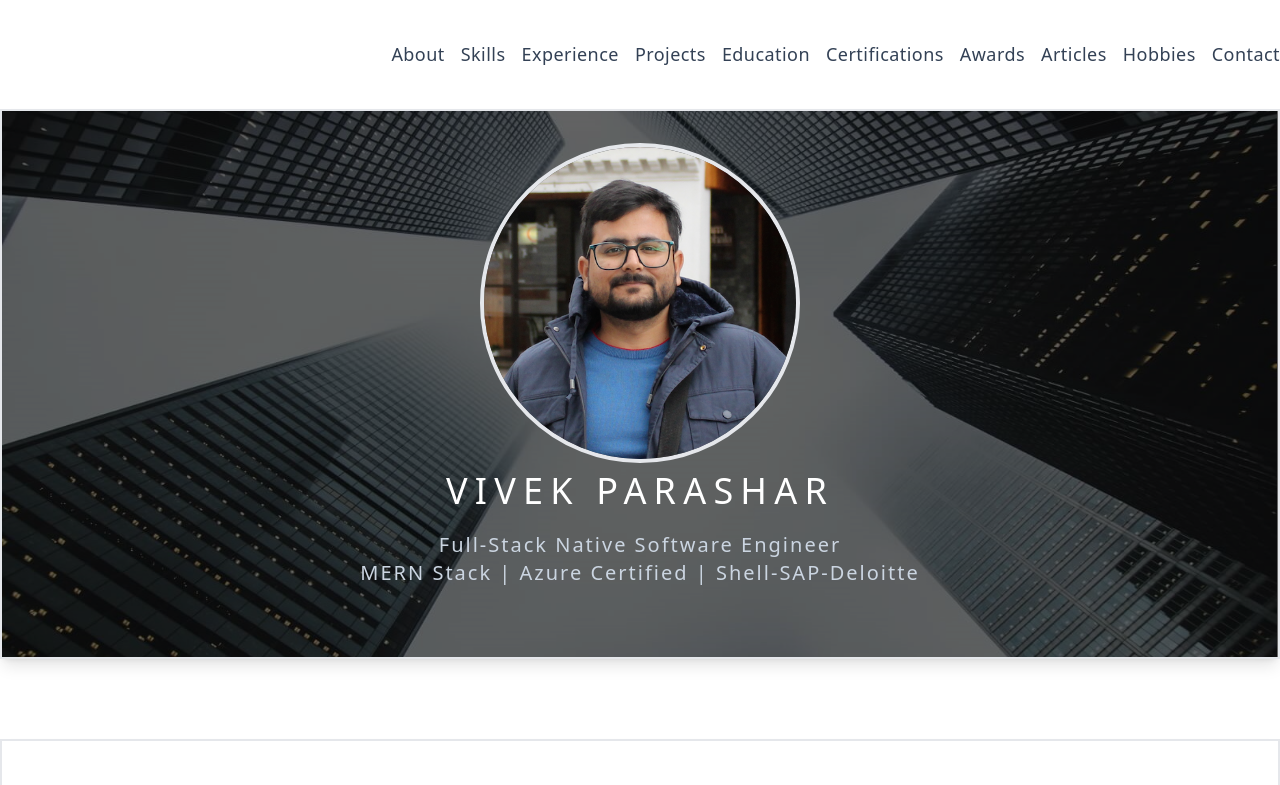
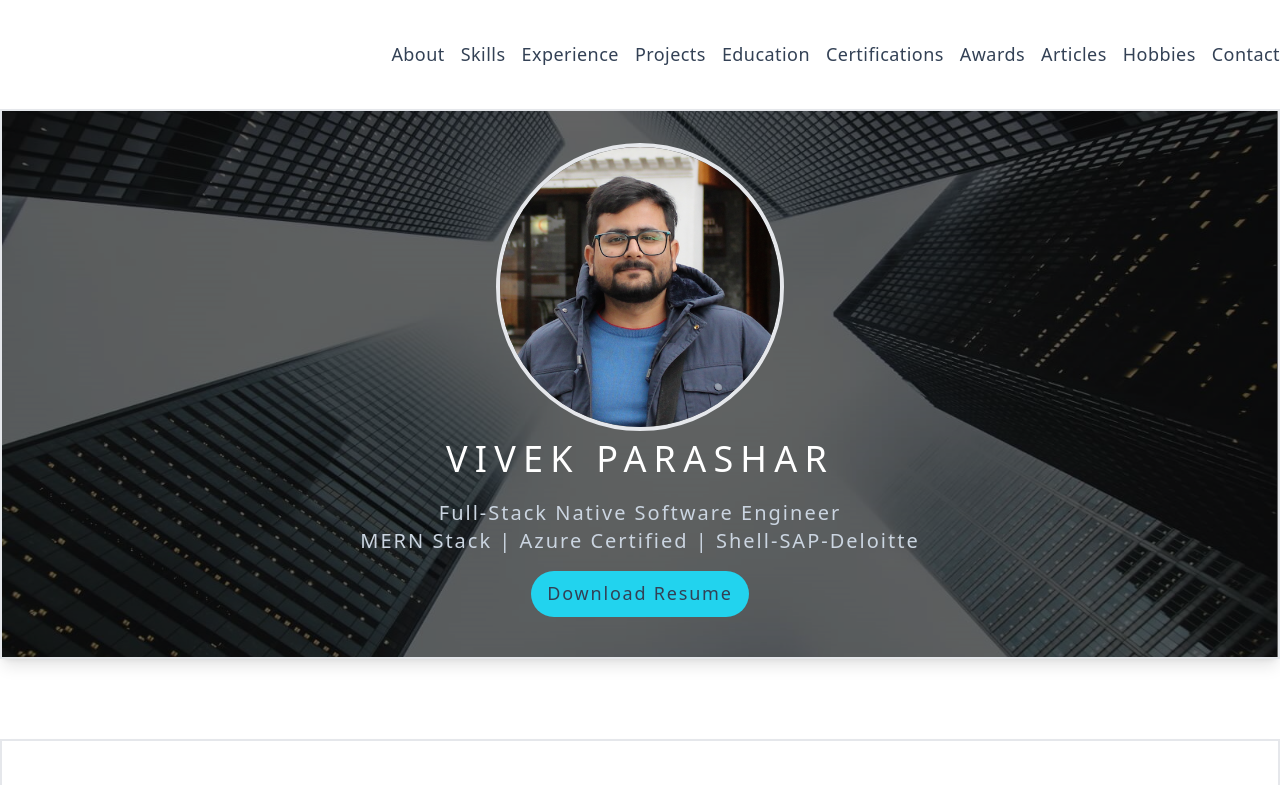
Before and after one commit to vivek1052/vivek1052.github.io, a Next.js app: page / in a window 1280 px wide. Shown: the top 785 px of the page. Built offline with nearby package versions, Linux system fonts and the light colour scheme.

Commit message:
animation

```diff
--- a/src/components/contact.tsx
+++ b/src/components/contact.tsx
@@ -41,7 +41,7 @@ export default function Contact({
         <div className="dot-icon" />
         <ContactItem icon={locationIcon} text={bio.address} />
       </div>
-      <div className="flex flex-row justify-center mt-2">
+      <div className="flex flex-row justify-center mt-1">
         {bio.webPresence.map((web, i) => {
           return (
             <a key={i} href={web.link} className="flex flex-row items-center">
--- a/src/components/topCard.tsx
+++ b/src/components/topCard.tsx
@@ -33,11 +33,11 @@ export default function TopCard({
         <img
           src="/avatar.png"
           alt=""
-          className="print:hidden border-4 rounded-full w-80 mx-auto"
+          className="print:hidden border-4 rounded-full w-72 mx-auto"
         />
 
         <div className="print:py-0 mx-auto text-center py-2">
-          <div className="text-4xl font-light tracking-[0.2em] text-white mb-5 print:text-slate-600 print:mb-3">
+          <div className="text-4xl font-light tracking-[0.2em] text-white mb-5 print:text-slate-600 print:text-3xl print:mb-3">
             {name.toUpperCase()}
           </div>
           <div className="text-xl font-normal tracking-wide sm:tracking-widest text-slate-300 print:text-slate-500">
@@ -46,9 +46,17 @@ export default function TopCard({
           <div className="text-xl font-normal tracking-wide sm:tracking-widest text-slate-300  print:text-slate-500">
             {subtitle}
           </div>
-          <div className="hidden print:block mt-5">
+          <div className="hidden print:block mt-3 mb-5">
             <Contact bio={bio} />
           </div>
+          <button
+            className="print:hidden bg-cyan-400 px-4 py-2 mt-4 rounded-full card-text-light tracking-widest"
+            onClick={() => {
+              window.print();
+            }}
+          >
+            Download Resume
+          </button>
         </div>
       </div>
     </div>
--- a/src/styles/globals.css
+++ b/src/styles/globals.css
@@ -49,6 +49,6 @@
   }
 
   .bar-separator {
-    @apply xl:hidden border-b-2 mx-10;
+    @apply xl:hidden print:hidden border-b-2 mx-10;
   }
 }
```
